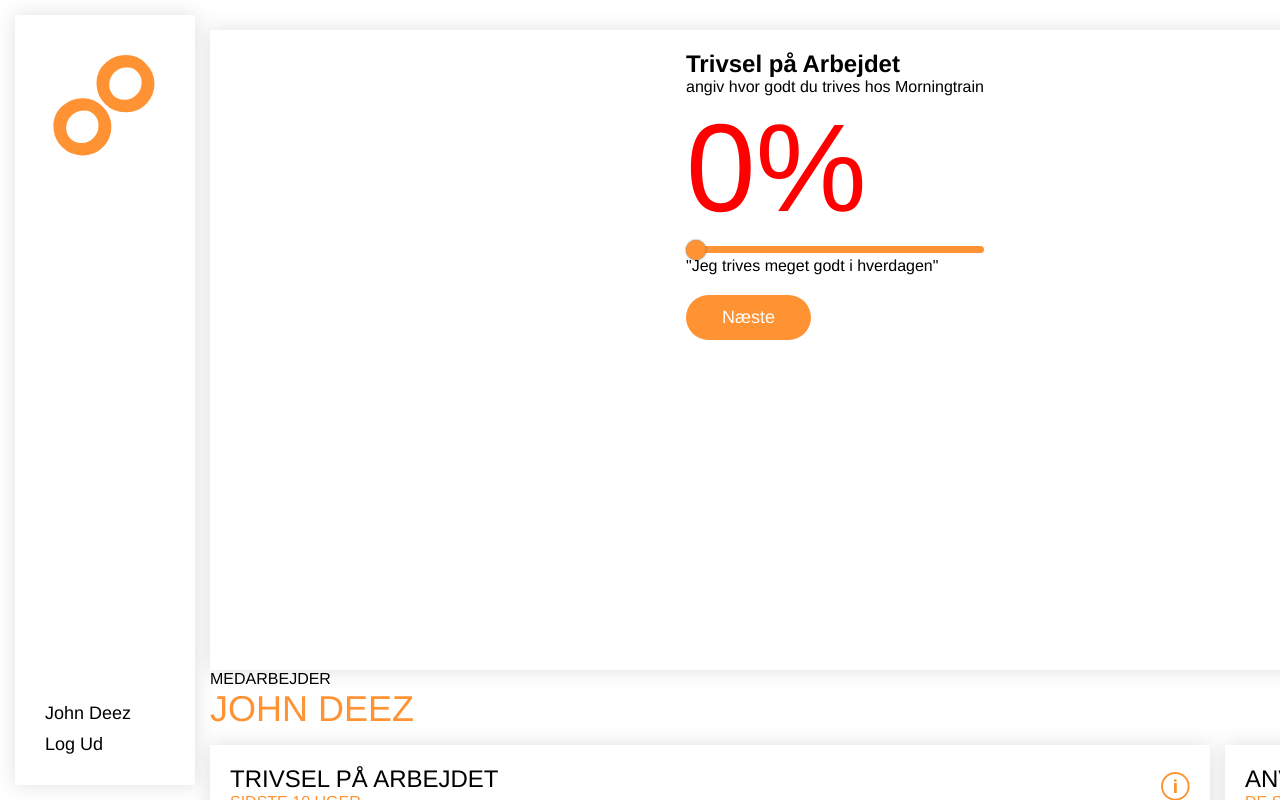
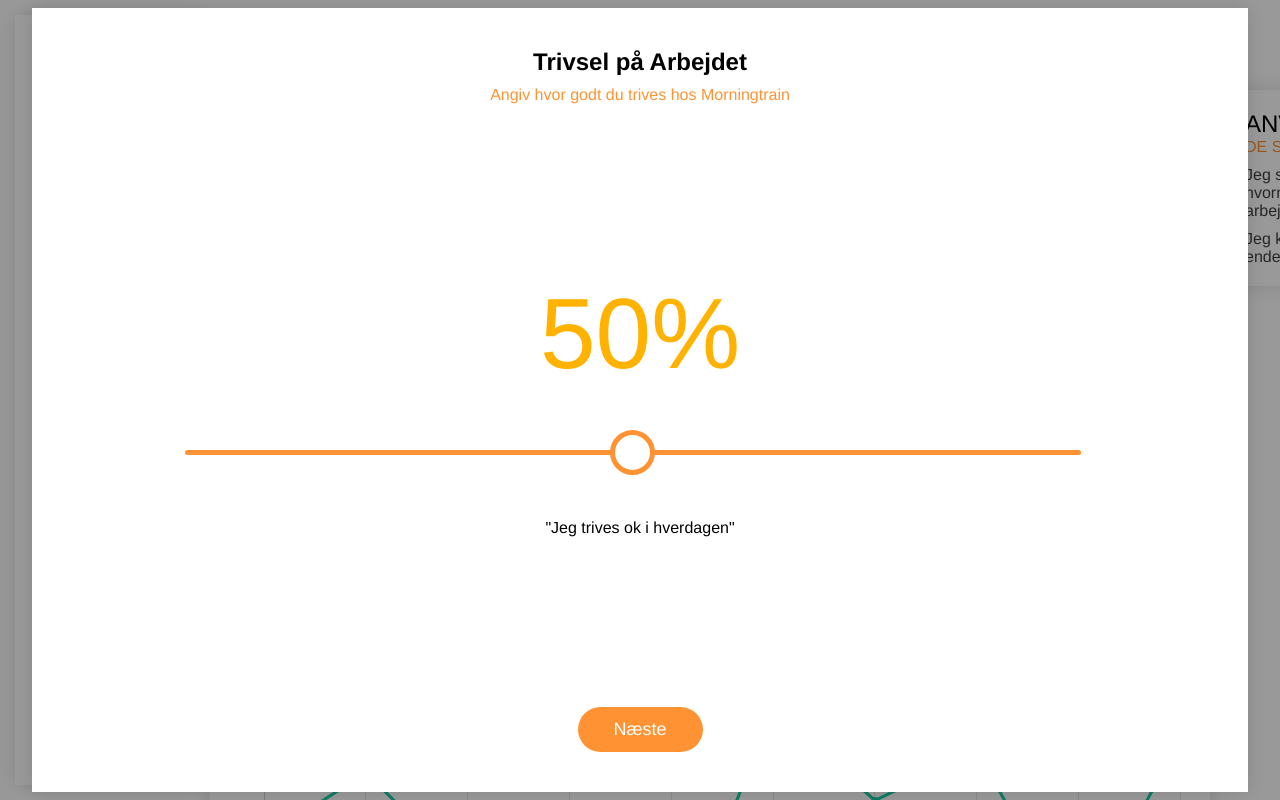
Before and after one commit to soklope/Morningtrain_project, a React (Vite) app in the folder morningtrain_project/: page /Department in a window 1280 px wide. Shown: the top 800 px of the page. Built offline with nearby package versions, Linux system fonts and the light colour scheme.

Commit message:
Modal added

```diff
--- a/morningtrain_project/src/Styling/Modal.scss
+++ b/morningtrain_project/src/Styling/Modal.scss
@@ -1,22 +1,34 @@
 @import 'GlobalColors.scss';
 
+.modal {
+  display: flex; /* Hidden by default */
+  justify-content: center;
+  align-items: center;
+  position: fixed; /* Stay in place */
+  z-index: 20; /* Sit on top */
+  left: 0;
+  top: 0;
+  width: 100%; /* Full width */
+  height: 100%; /* Full height */
+  overflow: auto; /* Enable scroll if needed */
+  background-color: rgb(0,0,0); /* Fallback color */
+  background-color: rgba(0,0,0,0.4); /* Black w/ opacity */
+}
+
 .modal-container {
-    padding-top: 100px;
+    display: flex;
+    align-items: center;
+    justify-content: center;
     padding-left: 22px;
     padding-right: 22px;
-    padding-bottom: 22px;
-    display: flex;
-    flex-direction: column;
-    align-items: center;
-    gap: 10px;
-    width: 100%;
-    height: 80vh;
+    width: 95vw;
+    height: 98vh;
     filter: drop-shadow(0px 0px 10px #00000020);
     background-color: #ffffff;
-    margin-top: 15px;
-    padding: 20px;
     z-index: 1;
+
     .modal__button {
+      cursor: pointer;
       display: flex;
       align-items: center;
       justify-content: center;
@@ -26,30 +38,31 @@
       height: 45px;
       font-size: 18px;
       border-radius: 22.5px;
-        margin-top: 20px;
       color: white;
       text-decoration: none;
+      margin-top: auto;
     }
+
     input[type="range"] {
         -webkit-appearance: none;
         margin-right: 15px;
-        width: 100%;
-        height: 7px;
+        width: 70vw;
+        height: 5px;
         background: rgba(255, 255, 255, 0.6);
         border-radius: 5px;
         background-image: linear-gradient($mt-orange, $mt-orange);
-
         background-repeat: no-repeat;
       }
 
       input[type="range"]::-webkit-slider-thumb {
         -webkit-appearance: none;
-        height: 20px;
-        width: 20px;
+        height: 45px;
+        width: 45px;
         border-radius: 50%;
-        background: $mt-orange;
-        cursor: ew-resize;
-        box-shadow: 0 0 2px 0 #555;
+        border-style: solid;
+        border-width: 5px;
+        border-color: $mt-orange;
+        background: white;
         transition: background .3s ease-in-out;
       }
 
@@ -59,17 +72,52 @@
         border: none;
         background: transparent;
       }
-
-
 }
 
-.tpa {
+.modal-container-content {
+  display: flex;
+  height: 98vh;
+  gap: 10px;
+  flex-direction: column;
+  align-items: center;
+  padding-top: 40px;
+  padding-bottom: 40px;
+  justify-content: center;
+
+  &__number {
+    margin-bottom: 50px;
+  }
+
+  &__dynamic-text {
+    margin-top: 50px;
+  }
+
+  &__orange-text {
+    color: $mt-orange;
+    margin-bottom: auto;
+    height: 20px;
+    text-align: center;
+  }
+
+  &__tags-container {
+    margin-top: 10%;
     display: flex;
     flex-direction: column;
-    justify-content: space-between;
+    gap: 10px;
+  }
 
+  &__tags {
+    cursor: pointer;
+    background-color: rgba($mt-orange, .6);
+    padding: 15px;
+    text-align: center;
+    color: white;
+    width: 275px;
+    height: auto;
+    font-size: 16px;
   }
+}
+
 .tua {
     display: none;
-
 }
--- a/morningtrain_project/src/components/Department/Department.jsx
+++ b/morningtrain_project/src/components/Department/Department.jsx
@@ -7,17 +7,23 @@ import PrivateGraph from "../Employee/PrivateGraph";
 import WorkGraph from "../Employee/WorkGraph"
 import UsedTags from "../Employee/UsedTags"
 import Modal from "../Modal/Modal";
+import useModalStore from "../../modalStore";
 
 export default function Department() {
 
     const isLoggedInAsAdmin = JSON.parse(localStorage.getItem("isAdmin"))
+    const modalStore = useModalStore((state) => state.modalValue);
 
     return (
         <div className="department-container">
-            <div>
-                <Modal/>
-            </div>
 
+            { !isLoggedInAsAdmin && modalStore ?
+                <div className='modal'>
+                    <Modal />
+                </div>
+            :
+                <></>
+            }
 
             { isLoggedInAsAdmin ?
                 <p>AFDELING</p>
--- a/morningtrain_project/src/components/Employee/Employee.jsx
+++ b/morningtrain_project/src/components/Employee/Employee.jsx
@@ -25,7 +25,6 @@ export default function Employee() {
 
                 <div>
                     <UsedTags/>
-                    <div className="modal"></div>
                 </div>
 
             </div>
--- a/morningtrain_project/src/components/Modal/Modal.jsx
+++ b/morningtrain_project/src/components/Modal/Modal.jsx
@@ -1,29 +1,12 @@
 import React from "react";
 import Slider from "./Slider";
+import useModalStore from "../../modalStore";
 
 export default function Modal() {
 
-
-
-return (
-    <>
-    <div className="modal-container">
-        <div className="tpa">
-            <h2>Trivsel på Arbejdet</h2>
-                <p className="">angiv hvor godt du trives hos Morningtrain</p>
-                    <Slider/>
-                <p>"Jeg trives meget godt i hverdagen"</p>
-            <button className="modal__button" onClick="switchModal">Næste</button>
+    return (
+        <div className="modal-container">
+            <Slider/>
         </div>
-        <div className="tua">
-            <h2>Trivsel på Arbejdet</h2>
-                <p>angiv hvor godt du trives hos Morningtrain</p>
-                    <Slider/>
-                <p>"Jeg trives meget godt i hverdagen"</p>
-            <button className="Modal__button">Næste</button>
-        </div>
-    </div>
-    </>
-)
-
+    )
 }
--- a/morningtrain_project/src/components/Modal/Slider.jsx
+++ b/morningtrain_project/src/components/Modal/Slider.jsx
@@ -1,7 +1,12 @@
-import React, { useState } from "react";
+import React, { useState, useEffect } from "react";
+import useEmployeeStore from "../../employeeStore";
+import coffee from "../../img/coffee.png"
+import useModalStore from "../../modalStore";
 
-function SliderWithPercentage() {
-  const [value, setValue] = useState(0);
+export default function SliderWithPercentage() {
+  const [value, setValue] = useState(50);
+  const employee = useEmployeeStore((state) => state.employee);
+  const setModalValue = useModalStore((state) => state.setModalValue);
 
   const updatePercentage = (event) => {
     const newValue = event.target.value;
@@ -11,44 +16,146 @@ function SliderWithPercentage() {
   const getColor = () => {
     let red, green, blue;
 
-    if (value < 50) {
+    if (value < 75) {
       red = 255;
-      green = (value * 255) / 50;
+      green = (value * 178) / 50;
       blue = 0;
     } else {
       red = ((100 - value) * 255) / 50;
-      green = 255;
+      green = 178;
       blue = 0;
     }
 
     return `rgb(${red}, ${green}, ${blue})`;
   };
 
+  const [sliderText, setSliderText] = useState("Jeg trives ok i hverdagen")
+
+  const bad = "Jeg trives ikke godt i hverdagen"
+  const ok = "Jeg trives ok i hverdagen"
+  const good = `Jeg trives godt i hverdagen`
+
+  useEffect(() => {
+    if(value >= 75) {
+      setSliderText(good)
+
+    } else if (value < 75 && value >= 50) {
+      setSliderText(ok)
+
+    } else {
+      setSliderText(bad)
+    }
+  }, [value])
+
+  const [stepOneComplete, setStepOneComplete] = useState(false)
+  const [stepTwoComplete, setStepTwoComplete] = useState(false)
+  const [stepThreeComplete, setStepThreeComplete] = useState(false)
+
+  const nextButtonWasClicked = () => {
+    employee.workData.push(Number(value))
+    console.log(employee.workData);
+    setStepOneComplete(true)
+  }
+
+  const nextButton2WasClicked = () => {
+    employee.privateData.push(Number(value))
+    console.log(employee.privateData);
+    setStepTwoComplete(true)
+  }
+
+  const nextButton3WasClicked = () => {
+    // employee.privateData.push(Number(value))
+    // console.log(employee.privateData);
+    setStepThreeComplete(true)
+  }
+
+  const closeModal = () => {
+    setModalValue(false)
+  }
+
   return (
-    <div>
-    <p
-        style={{
-          color: getColor(),
-          transition: "color 0.5s",
-          fontSize: "125px",
+    <>
+      { !stepOneComplete ?
 
-        }}
-      >
-        {value}%
-      </p>
-      <input
-        type="range"
-        min={0}
-        max={100}
-        step={1}
-        value={value}
-        onChange={updatePercentage}
+        <div className="modal-container-content">
+          <h2>Trivsel på Arbejdet</h2>
+          <p className="modal-container-content__orange-text">Angiv hvor godt du trives hos Morningtrain</p>
+          <div>
+            <p className="modal-container-content__number" style={{color: getColor(), transition: "color 0.5s", fontSize: "100px", textAlign: "center"}}>
+              {value}%
+            </p>
 
+            <input type="range" min={0} max={100} step={1} value={value} onChange={updatePercentage}/>
+          </div>
 
-      />
+          <p className="modal-container-content__dynamic-text">"{sliderText}"</p>
+          <button onClick={nextButtonWasClicked} className="modal__button">Næste</button>
+        </div>
 
-    </div>
+      :
+        <></>
+      }
+
+      { stepOneComplete && !stepTwoComplete ?
+
+        <div className="modal-container-content">
+          <h2>Trivsel uden for arbejdet</h2>
+          <p className="modal-container-content__orange-text">Angiv hvor godt du trives, når du ikke er på arbejde</p>
+          <div>
+            <p className="modal-container-content__number" style={{color: getColor(), transition: "color 0.5s", fontSize: "100px", textAlign: "center"}}>
+              {value}%
+            </p>
+
+            <input type="range" min={0} max={100} step={1} value={value} onChange={updatePercentage}/>
+          </div>
+
+          <p className="modal-container-content__dynamic-text">"{sliderText}"</p>
+          <button onClick={nextButton2WasClicked} className="modal__button">Næste</button>
+        </div>
+
+      :
+
+        <></>
+      }
+
+      { stepTwoComplete && !stepThreeComplete ?
+
+        <div className="modal-container-content">
+          <h2>Angiv tags for dit arbejde</h2>
+          <p className="modal-container-content__orange-text">Dette skridt er valgfrit</p>
+
+          <div className="modal-container-content__tags-container">
+            <div className="modal-container-content__tags">Mit arbejde føles overflødigt</div>
+            <div className="modal-container-content__tags">Jeg kan ikke følge mine opgaver til ende</div>
+            <div className="modal-container-content__tags">Mit arbejde er enkelt og repetitivt</div>
+            <div className="modal-container-content__tags">Jeg savner frihed til at beslutte hvornår og hvordan jeg udfører mit arbejde</div>
+            <div className="modal-container-content__tags">Jeg mangler feedback på om jeg gør mit arbejde godt</div>
+          </div>
+
+          <button onClick={nextButton3WasClicked} className="modal__button">Næste</button>
+        </div>
+
+      :
+
+        <></>
+
+      }
+
+      { stepOneComplete && stepTwoComplete && stepThreeComplete ?
+
+      <div className="modal-container-content">
+        <h2>Tak for dit svar!</h2>
+        <p className="modal-container-content__orange-text">God arbejdslyst</p>
+        <img src={coffee} alt="Morgan Kaffe" />
+        <button onClick={closeModal} className="modal__button">Afslut</button>
+      </div>
+
+      :
+
+      <></>
+
+      }
+
+    </>
   );
 }
-
-export default SliderWithPercentage;
--- /dev/null
+++ b/morningtrain_project/src/modalStore.jsx
@@ -0,0 +1,8 @@
+import { create } from 'zustand';
+
+const useModalStore = create((set) => ({
+    modalValue: true,
+    setModalValue: (value) => set({ modalValue: value }),
+  }));
+
+export default useModalStore;
```
Also changed, not shown: morningtrain_project/src/img/coffee.png (added). Lines whose indentation alone changed are shown as unchanged.
